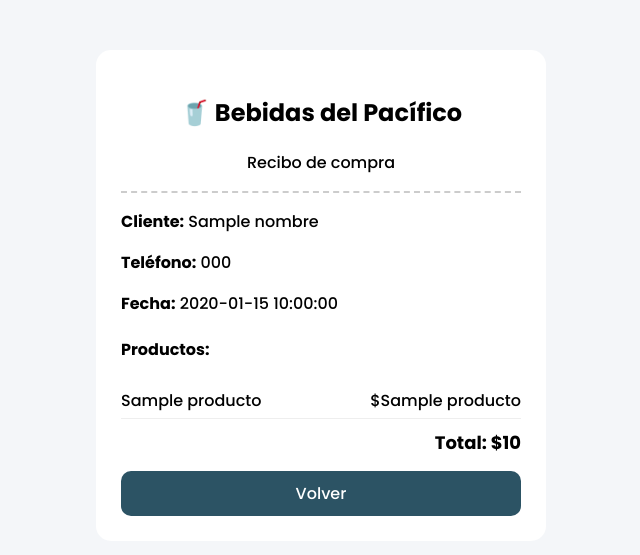
After one commit to Dxxelxx/Electiva-De-Ingenieria, a Flask app: template templates/recibo.html in a window 1280 px wide. The commit adds this page. Shown: the top 555 px of the page, without its empty margins (319-959 px from the left). Run offline with Flask 3, Linux system fonts and the light colour scheme; the template is opened without the code that fills it: most values are stand-ins (such as "Sample title", 1, 10 or a date in 2020).

Commit message:
Guardado

```diff
--- a/app.py
+++ b/app.py
@@ -1,5 +1,6 @@
 from flask import Flask, render_template, request
 from conexion import conectar
+from datetime import datetime
 
 app = Flask(__name__)
 
@@ -13,6 +14,7 @@ def index():
 
     conexion.close()
     return render_template("index.html", bebidas=bebidas)
+
 
 @app.route("/comprar", methods=["POST"])
 def comprar():
@@ -31,11 +33,16 @@ def comprar():
     cliente_id = cursor.fetchone()[0]
 
     total = 0
+    productos = []
 
+    # Obtener productos seleccionados
     for bebida_id in seleccion:
-        cursor.execute("SELECT precio FROM bebidas WHERE id=%s", (bebida_id,))
-        precio = cursor.fetchone()[0]
-        total += precio
+        cursor.execute("SELECT id, nombre, precio FROM bebidas WHERE id=%s", (bebida_id,))
+        bebida = cursor.fetchone()
+
+        if bebida:
+            productos.append(bebida)
+            total += bebida[2]
 
     # Guardar pedido
     cursor.execute(
@@ -46,7 +53,15 @@ def comprar():
     conexion.commit()
     conexion.close()
 
-    return f"<h2>Compra realizada 💰 Total: ${total}</h2><a href='/'>Volver</a>"
+    return render_template(
+        "recibo.html",
+        nombre=nombre,
+        telefono=telefono,
+        productos=productos,
+        total=total,
+        fecha=datetime.now().strftime("%d/%m/%Y %H:%M")
+    )
+
 
 if __name__ == "__main__":
     app.run(debug=True)
--- /dev/null
+++ b/templates/recibo.html
@@ -0,0 +1,86 @@
+<!DOCTYPE html>
+<html lang="es">
+<head>
+    <meta charset="UTF-8">
+    <title>Recibo</title>
+
+    <link href="https://fonts.googleapis.com/css2?family=Poppins:wght@300;500;700&display=swap" rel="stylesheet">
+
+    <style>
+        body {
+            font-family: 'Poppins', sans-serif;
+            background: #f4f6f9;
+        }
+
+        .recibo {
+            width: 400px;
+            margin: 50px auto;
+            background: white;
+            padding: 25px;
+            border-radius: 15px;
+        }
+
+        .header {
+            text-align: center;
+            border-bottom: 2px dashed #ccc;
+        }
+
+        .producto {
+            display: flex;
+            justify-content: space-between;
+            border-bottom: 1px solid #eee;
+            padding: 5px 0;
+        }
+
+        .total {
+            text-align: right;
+            font-size: 18px;
+            font-weight: bold;
+            margin-top: 10px;
+        }
+
+        .btn {
+            display: block;
+            text-align: center;
+            margin-top: 15px;
+            padding: 10px;
+            background: #2c5364;
+            color: white;
+            text-decoration: none;
+            border-radius: 10px;
+        }
+    </style>
+</head>
+
+<body>
+
+<div class="recibo">
+
+    <div class="header">
+        <h2>🥤 Bebidas del Pacífico</h2>
+        <p>Recibo de compra</p>
+    </div>
+
+    <p><strong>Cliente:</strong> {{nombre}}</p>
+    <p><strong>Teléfono:</strong> {{telefono}}</p>
+    <p><strong>Fecha:</strong> {{fecha}}</p>
+
+    <h4>Productos:</h4>
+
+    {% for p in productos %}
+    <div class="producto">
+        <span>{{p[1]}}</span>
+        <span>${{p[2]}}</span>
+    </div>
+    {% endfor %}
+
+    <div class="total">
+        Total: ${{total}}
+    </div>
+
+    <a href="/" class="btn">Volver</a>
+
+</div>
+
+</body>
+</html>
```
Also changed, not shown: templates/index.html (+42 -24 lines).
